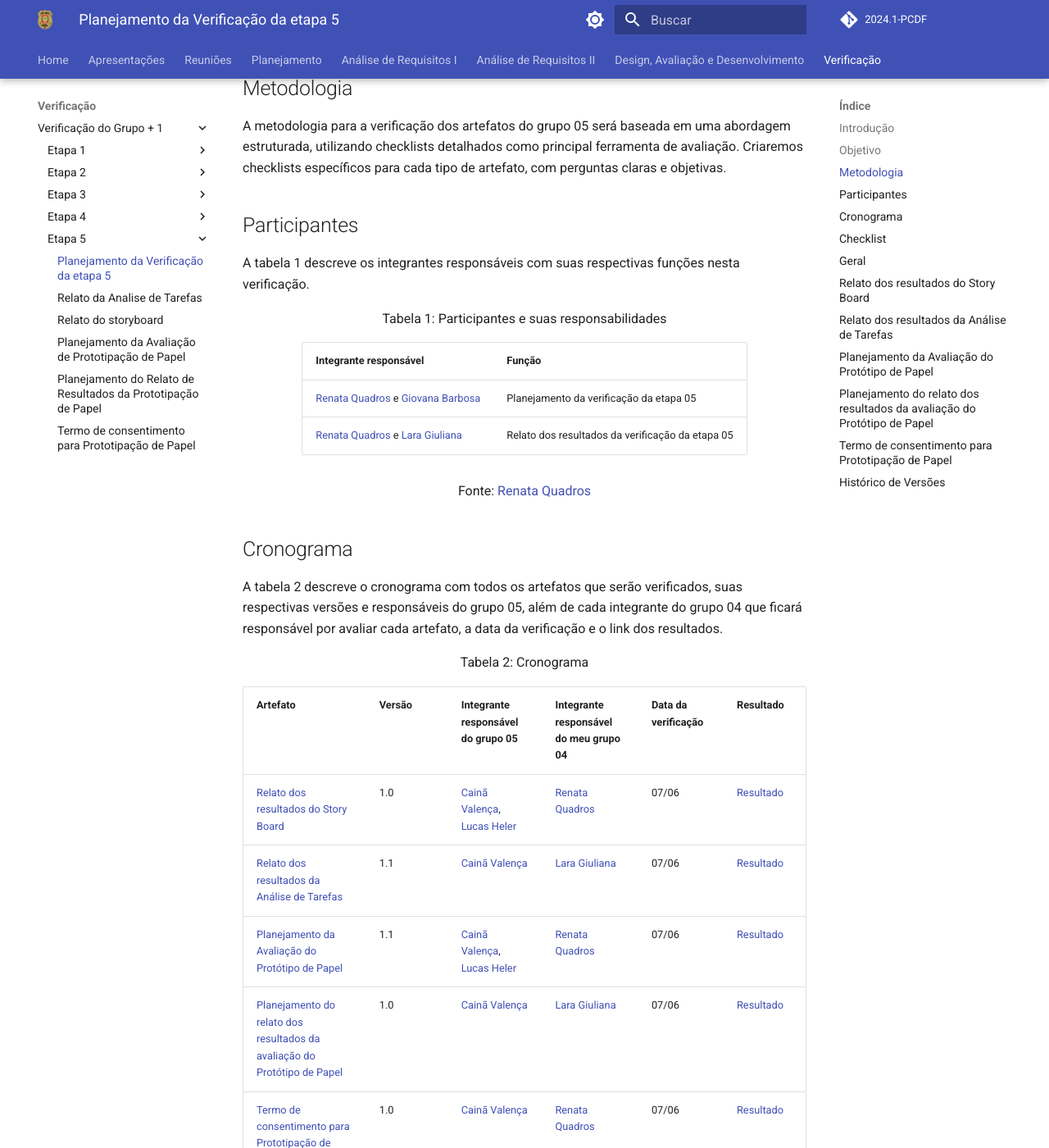
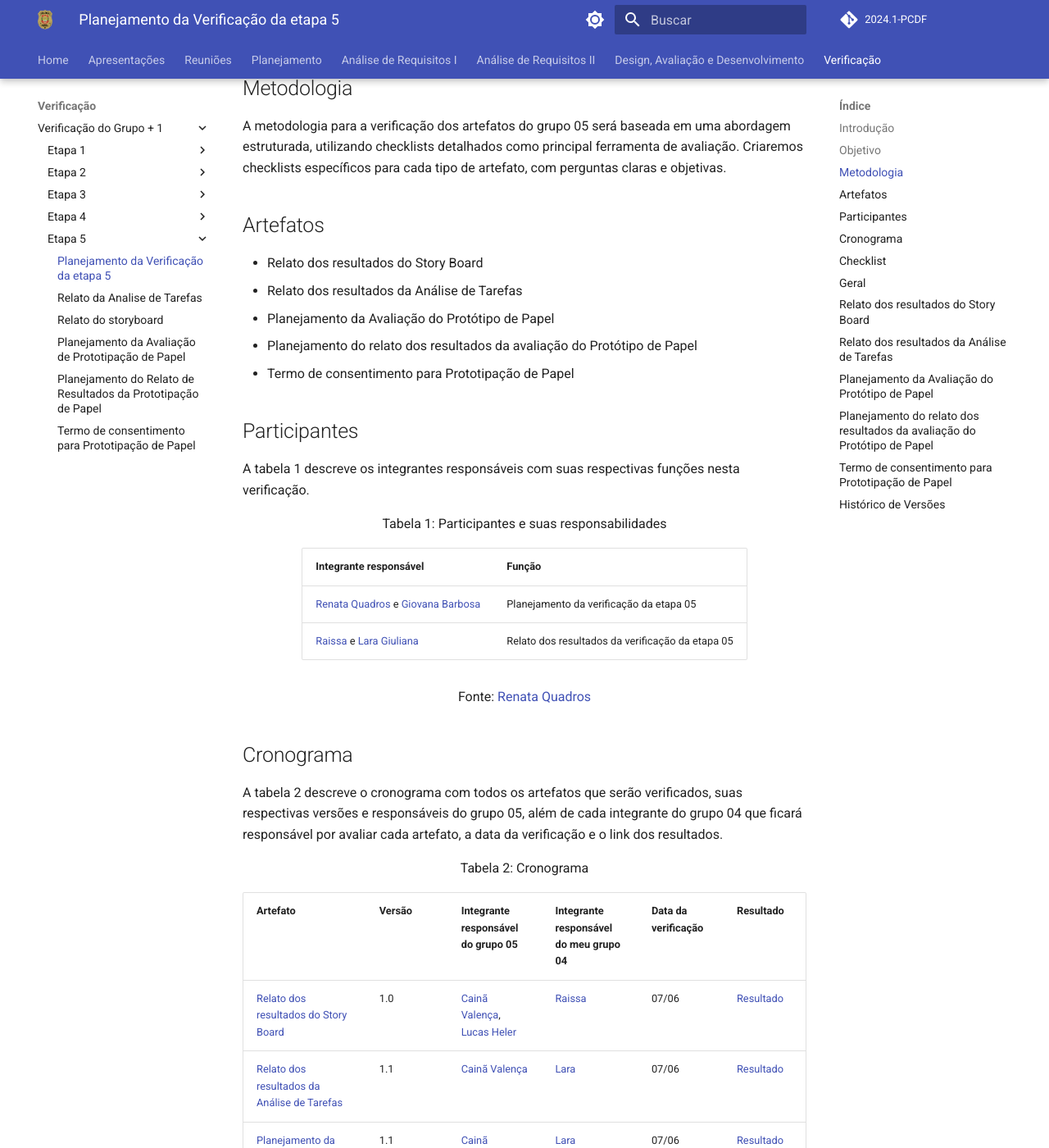
Before and after one commit to Interacao-Humano-Computador/2024.1-PCDF, an MkDocs documentation site: the page built from docs/verificacao/verificaçao_grupo+1/Etapa5/planejamento_verificacao5.md, in a window 1280 px wide and 1400 px high, scrolled down 576 px. Shown: the whole window at 82% size. Built offline with MkDocs 1.6.1 and Material for MkDocs 9.7.7, drawn with Linux system fonts in a browser that asks for light colours; comment, search, counter and statistics services are not loaded.

```diff
--- a/docs/verificacao/verificaçao_grupo+1/Etapa5/planejamento_verificacao5.md
+++ b/docs/verificacao/verificaçao_grupo+1/Etapa5/planejamento_verificacao5.md
@@ -6,6 +6,13 @@ O objetivo deste documento é planejar e documentar o processo de verificação
 
 ## Metodologia
 A metodologia para a verificação dos artefatos do grupo 05 será baseada em uma abordagem estruturada, utilizando checklists detalhados como principal ferramenta de avaliação. Criaremos checklists específicos para cada tipo de artefato, com perguntas claras e objetivas.
+
+## Artefatos
+ - Relato dos resultados do Story Board
+ - Relato dos resultados da Análise de Tarefas
+ - Planejamento da Avaliação do Protótipo de Papel
+ - Planejamento do relato dos resultados da avaliação do Protótipo de Papel
+ - Termo de consentimento para Prototipação de Papel
 
 ## Participantes
 A tabela 1 descreve os integrantes responsáveis com suas respectivas funções nesta verificação.
@@ -22,7 +29,7 @@ A tabela 1 descreve os integrantes responsáveis com suas respectivas funções
             <td>Planejamento da verificação da etapa 05</td>
         </tr>
         <tr>
-            <td><a href="https://github.com/Renatinha28">Renata Quadros</a> e <a href="https://github.com/gravelylara">Lara Giuliana</a></td>
+            <td><a href="https://github.com/Renatinha28">Raissa</a> e <a href="https://github.com/gravelylara">Lara Giuliana</a></td>
             <td>Relato dos resultados da verificação da etapa 05</td>
         </tr>
     </table>
@@ -48,41 +55,41 @@ A tabela 2 descreve o cronograma com todos os artefatos que serão verificados,
         <td><a href="https://interacao-humano-computador.github.io/2024.1-Prefeitura-Lagoa-da-Prata/design/Nivel_1/storyboard/relato_resultados_storyboard/">Relato dos resultados do Story Board</td>
         <td>1.0</td>
         <td><a href="https://github.com/freitasc">Cainã Valença</a>, <a href="https://github.com/Katuner">Lucas Heler</a></td>
-        <td><a href="https://github.com/Renatinha28">Renata Quadros</a></td>
+        <td><a href="https://github.com/Renatinha28">Raissa</a></td>
         <td>07/06</td>
-        <td><a href="#">Resultado</a></td>
+        <td><a href="docs/verificacao/verificaçao_grupo+1/Etapa5/relato_storyboard.md">Resultado</a></td>
     </tr>
     <tr>
         <td><a href="https://interacao-humano-computador.github.io/2024.1-Prefeitura-Lagoa-da-Prata/design/Nivel_1/analise_tarefas/relatoresultado_tarefas/">Relato dos resultados da Análise de Tarefas</td>
         <td>1.1</td>
         <td><a href="https://github.com/freitasc">Cainã Valença</a></td>
-        <td><a href="https://github.com/gravelylara">Lara Giuliana</a></td>
+        <td><a href="https://github.com/gravelylara">Lara</a></td>
         <td>07/06</td>
-        <td><a href="#">Resultado</a></td>
+        <td><a href="docs/verificacao/verificaçao_grupo+1/Etapa5/relato_analisetarefas.md">Resultado</a></td>
     </tr>
     <tr>
         <td><a href="https://interacao-humano-computador.github.io/2024.1-Prefeitura-Lagoa-da-Prata/design/Nivel_2/prototipo_papel/Pl_avaliacao/">Planejamento da Avaliação do Protótipo de Papel</td>
         <td>1.1</td>
         <td><a href="https://github.com/freitasc">Cainã Valença</a>, <a href="https://github.com/Katuner">Lucas Heler</a></td>
-        <td><a href="https://github.com/Renatinha28">Renata Quadros</a></td>
+        <td><a href="https://github.com/Renatinha28">Lara</a></td>
         <td>07/06</td>
-        <td><a href="#">Resultado</a></td>
+        <td><a href="docs/verificacao/verificaçao_grupo+1/Etapa5/planejamento_prototipo.md">Resultado</a></td>
     </tr>
     <tr>
         <td><a href="https://interacao-humano-computador.github.io/2024.1-Prefeitura-Lagoa-da-Prata/design/Nivel_2/prototipo_papel/Pl_relato_resultados/">Planejamento do relato dos resultados da avaliação do Protótipo de Papel</td>
         <td>1.0</td>
         <td><a href="https://github.com/freitasc">Cainã Valença</a></td>
-        <td><a href="https://github.com/gravelylara">Lara Giuliana</a></td>
+        <td><a href="https://github.com/gravelylara">Raissa</a></td>
         <td>07/06</td>
-        <td><a href="#">Resultado</a></td>
+        <td><a href="docs/verificacao/verificaçao_grupo+1/Etapa5/planejamento_relatoprototipo.md">Resultado</a></td>
     </tr>
     <tr>
         <td><a href="https://interacao-humano-computador.github.io/2024.1-Prefeitura-Lagoa-da-Prata/design/Nivel_2/prototipo_papel/termo_consentimento/">Termo de consentimento para Prototipação de Papel</td>
         <td>1.0</td>
         <td><a href="https://github.com/freitasc">Cainã Valença</a></td>
-        <td><a href="https://github.com/Renatinha28">Renata Quadros</a></td>
+        <td><a href="https://github.com/Renatinha28">Raissa</a></td>
         <td>07/06</td>
-        <td><a href="#">Resultado</a></td>
+        <td><a href="docs/verificacao/verificaçao_grupo+1/Etapa5/termo_consentimento.md">Resultado</a></td>
     </tr>
 </table>
 <p>Fonte: <a href="https://github.com/Renatinha28">Renata Quadros</a></p>
```
Also changed, not shown: docs/planejamento/cronograma.md (+3 -3 lines), docs/verificacao/verificaçao_grupo+1/Etapa1/planejamento_verificacao.md (+2 -3 lines).
